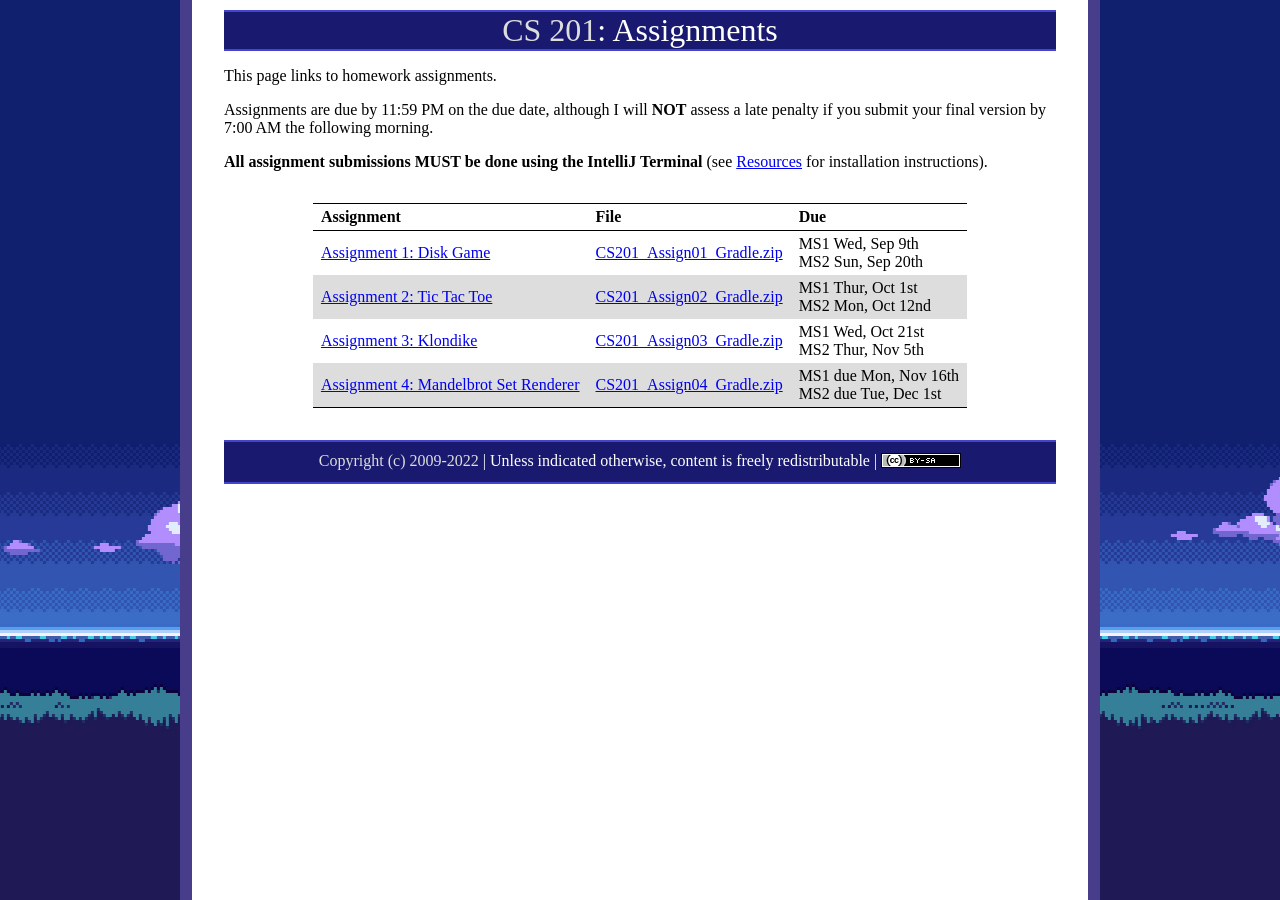
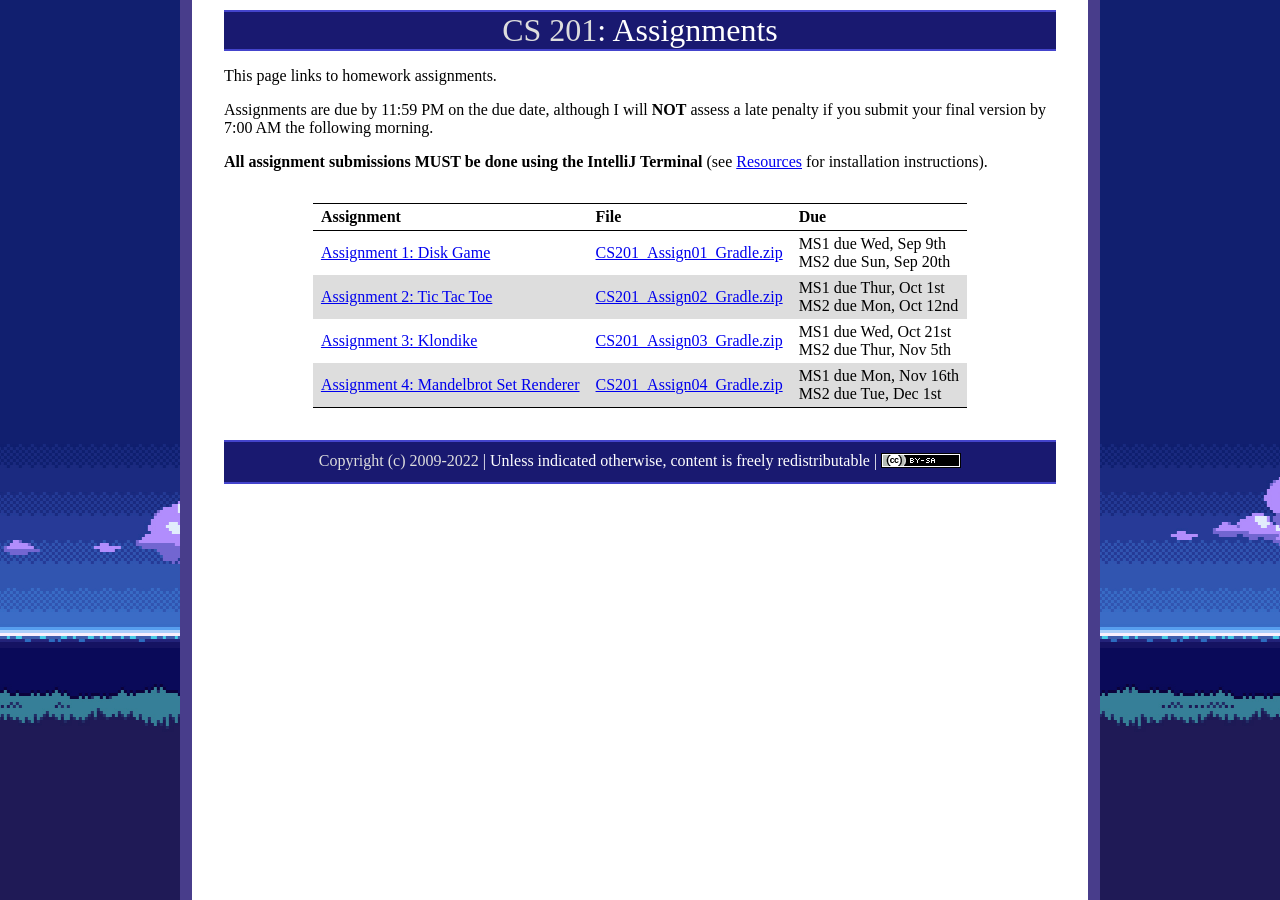
Before and after one commit to ycpcs/cs201-fall2026, a Jekyll site: the page built from assign/index.md, in a window 1280 px wide. Built offline with Jekyll 4.4.1, drawn with Linux system fonts in a browser that asks for light colours.

Commit message:
Update index.md

```diff
--- a/assign/index.md
+++ b/assign/index.md
@@ -12,7 +12,7 @@ Assignments are due by 11:59 PM on the due date, although I will **NOT** assess
 
 > Assignment | File | Due
 > ---------- | ---- | ---
-> [Assignment 1: Disk Game](assign01.html) | [CS201\_Assign01\_Gradle.zip](CS201_Assign01_Gradle.zip) | MS1 Wed, Sep 9th<br>MS2 Sun, Sep 20th
-> [Assignment 2: Tic Tac Toe](assign02.html) | [CS201\_Assign02\_Gradle.zip](CS201_Assign02_Gradle.zip) | MS1 Thur, Oct 1st<br>MS2 Mon, Oct 12nd
-> [Assignment 3: Klondike](assign03.html) |  [CS201\_Assign03\_Gradle.zip](CS201_Assign03_Gradle.zip) | MS1 Wed, Oct 21st<br>MS2 Thur, Nov 5th
+> [Assignment 1: Disk Game](assign01.html) | [CS201\_Assign01\_Gradle.zip](CS201_Assign01_Gradle.zip) | MS1 due Wed, Sep 9th<br>MS2 due Sun, Sep 20th
+> [Assignment 2: Tic Tac Toe](assign02.html) | [CS201\_Assign02\_Gradle.zip](CS201_Assign02_Gradle.zip) | MS1 due Thur, Oct 1st<br>MS2 due Mon, Oct 12nd
+> [Assignment 3: Klondike](assign03.html) |  [CS201\_Assign03\_Gradle.zip](CS201_Assign03_Gradle.zip) | MS1 due Wed, Oct 21st<br>MS2 due Thur, Nov 5th
 > [Assignment 4: Mandelbrot Set Renderer](assign04.html) | [CS201\_Assign04\_Gradle.zip](CS201_Assign04_Gradle.zip) | MS1 due Mon, Nov 16th <br> MS2 due Tue, Dec 1st
```
